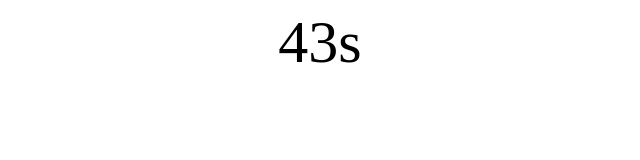
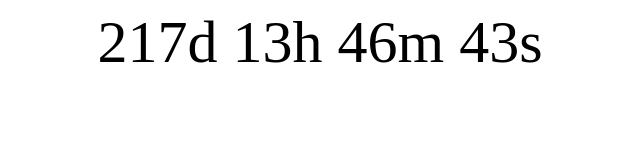
Before and after one commit to Hafiz77/hafiz77.github.io, a plain HTML site: page index.html in a window 1280 px wide. Shown: the whole page, without its empty margins (320-960 px from the left). Drawn offline with Linux system fonts and the light colour scheme.

Commit message:
Update index.html

```diff
--- a/index.html
+++ b/index.html
@@ -34,8 +34,8 @@ var x = setInterval(function() {
   var seconds = Math.floor((distance % (1000 * 60)) / 1000);
 
   // Output the result in an element with id="demo"
-  document.getElementById("demo").innerHTML = Math.abs(days) + "d  " + Math.abs(hours) < 10 ? "0"+Math.abs(hours)+"h ": Math.abs(hours)+ "h  "
-  + Math.abs(minutes) < 10 ? "0"+ Math.abs(minutes)+"m ": Math.abs(minutes)+ "m  " + Math.abs(seconds)<10 ? "0"+Math.abs(seconds)+"s " : Math.abs(seconds)+ "s ";
+  document.getElementById("demo").innerHTML = Math.abs(days) + "d  " + Math.abs(hours)+ "h  "
+  + Math.abs(minutes)+ "m  " +  Math.abs(seconds)+ "s ";
 
 }, 1000);
 </script>
```
